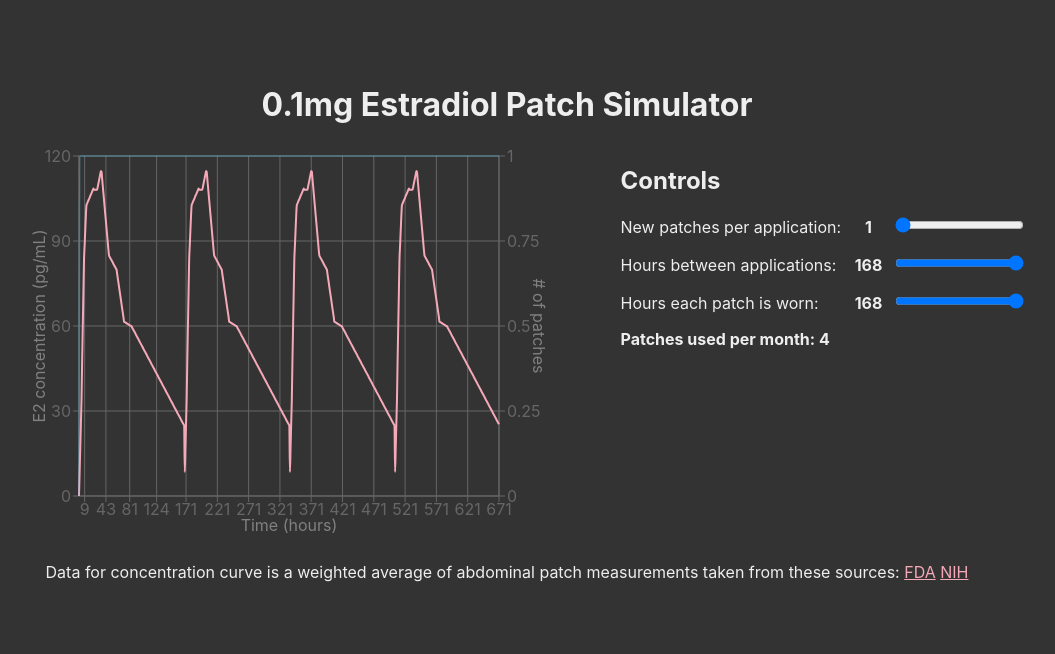
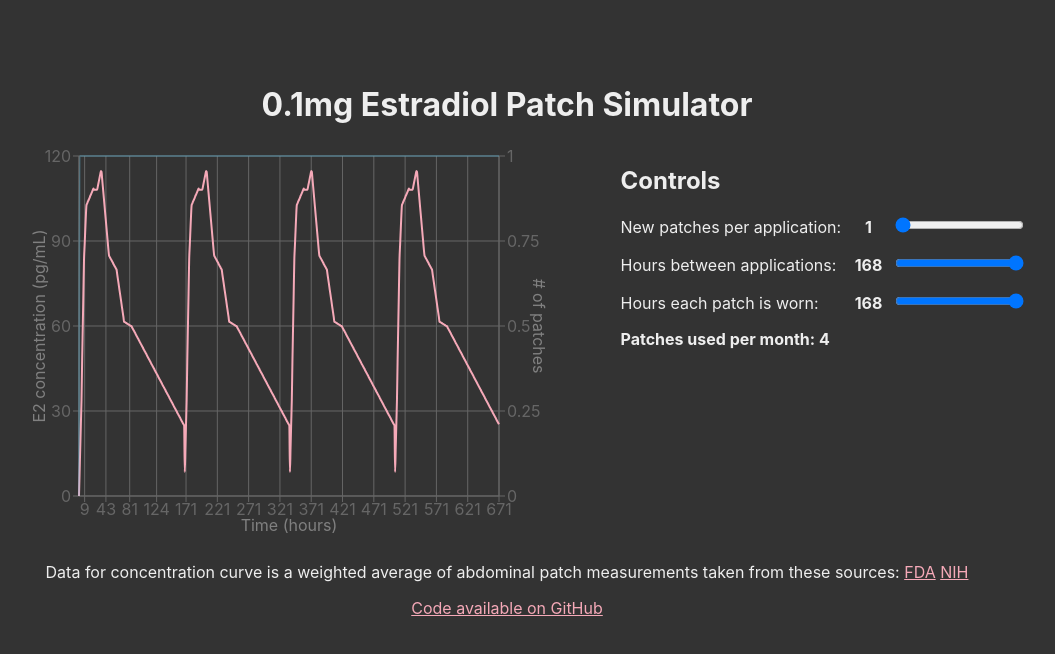
Before and after one commit to hypothete/e2-patch-simulator, a React (Create React App) app: page / in a window 1280 px wide. Shown: the top 654 px of the page, without its empty margins (133-1188 px from the left). Built offline with nearby package versions, Linux system fonts and the light colour scheme.

Commit message:
updated readme and site to link to code

```diff
--- a/src/App.tsx
+++ b/src/App.tsx
@@ -60,6 +60,9 @@ function App() {
           NIH
         </a>
       </p>
+      <p>
+        <a href="https://github.com/hypothete/e2-patch-simulator" target="_blank" rel="noreferrer">Code available on GitHub</a>
+      </p>
     </div>
   );
 }
```
Also changed, not shown: 1 other file (tests, documents, lock files or other folders).
